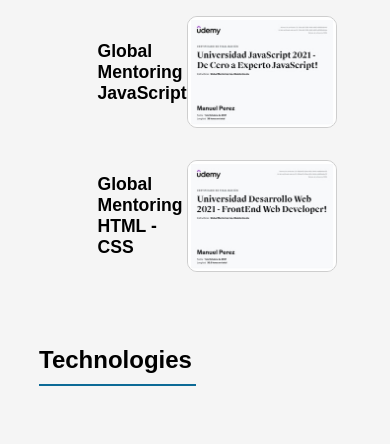
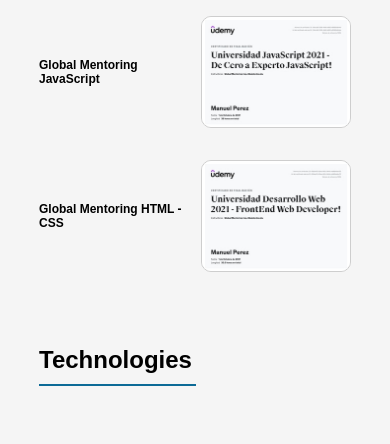
Before and after one commit to Manu-Andaluz/Portfolio, a plain HTML site: page index.html in a window 390 px wide. Shown: the part 1238-1682 px from the top of the page. Drawn offline with Linux system fonts and the light colour scheme; a web font is replaced by a local one.

Commit message:
making the certificates section responsive

```diff
--- a/style.css
+++ b/style.css
@@ -78,7 +78,7 @@ aside {
 .profile_container {
     display: flex;
     flex-wrap: wrap;
-    width: 60%;
+    width: 50%;
     margin: 0 auto;
     padding: 4rem 0;
     align-items: center;
@@ -129,6 +129,41 @@ aside {
     width: 9.5rem;
     border-bottom: solid 2px #0c6a96;
     line-height: 3rem;
+}
+
+/* Certificates */
+
+.certificates_container {
+    display: grid;
+    gap: 2rem;
+    width: 50%;
+    margin: 0 auto;
+    text-align: left;
+}
+
+.certificate {
+    display: flex;
+    align-items: center;
+    justify-content: space-between;
+}
+
+.certificate h3 {
+    color: black;
+    font-size: 1.1rem;
+}
+
+.certificate img {
+    max-width: 150px;
+    border: 0.5px solid rgb(206, 206, 206);
+    border-radius: 10px;
+    cursor: pointer;
+    transition: all .3s linear;
+}
+
+.certificate img:hover {
+    -webkit-transform: scale(1.3);
+    -ms-transform: scale(1.3);
+    transform: scale(1.3);
 }
 
 /* Technologies */
@@ -218,41 +253,6 @@ aside {
     padding: 1.4rem 0;
 }
 
-/* Certificates */
-
-.certificates_container {
-    display: grid;
-    gap: 2rem;
-    width: 50%;
-    margin: 0 auto;
-    text-align: left;
-}
-
-.certificate {
-    display: flex;
-    align-items: center;
-    justify-content: space-between;
-}
-
-.certificate h3 {
-    color: black;
-    font-size: 1.1rem;
-}
-
-.certificate img {
-    max-width: 150px;
-    border: 0.5px solid rgb(206, 206, 206);
-    border-radius: 10px;
-    cursor: pointer;
-    transition: all .3s linear;
-}
-
-.certificate img:hover {
-    -webkit-transform: scale(1.3);
-    -ms-transform: scale(1.3);
-    transform: scale(1.3);
-}
-
 /* Footer */
 
 footer {
@@ -274,6 +274,15 @@ footer {
 
     .introduction_container {
         width: 80%;
+    }
+
+    .certificates_container {
+        width: 80%;
+    }
+
+    .certificate h3 {
+        font-size: 1rem;
+        width: 90%;
     }
 
     .technologies {
@@ -319,4 +328,9 @@ footer {
     .profile_description {
         margin: 0;
     }
+
+    .certificate h3 {
+        font-size: 12px;
+        width: 90%;
+    }
 }
```
